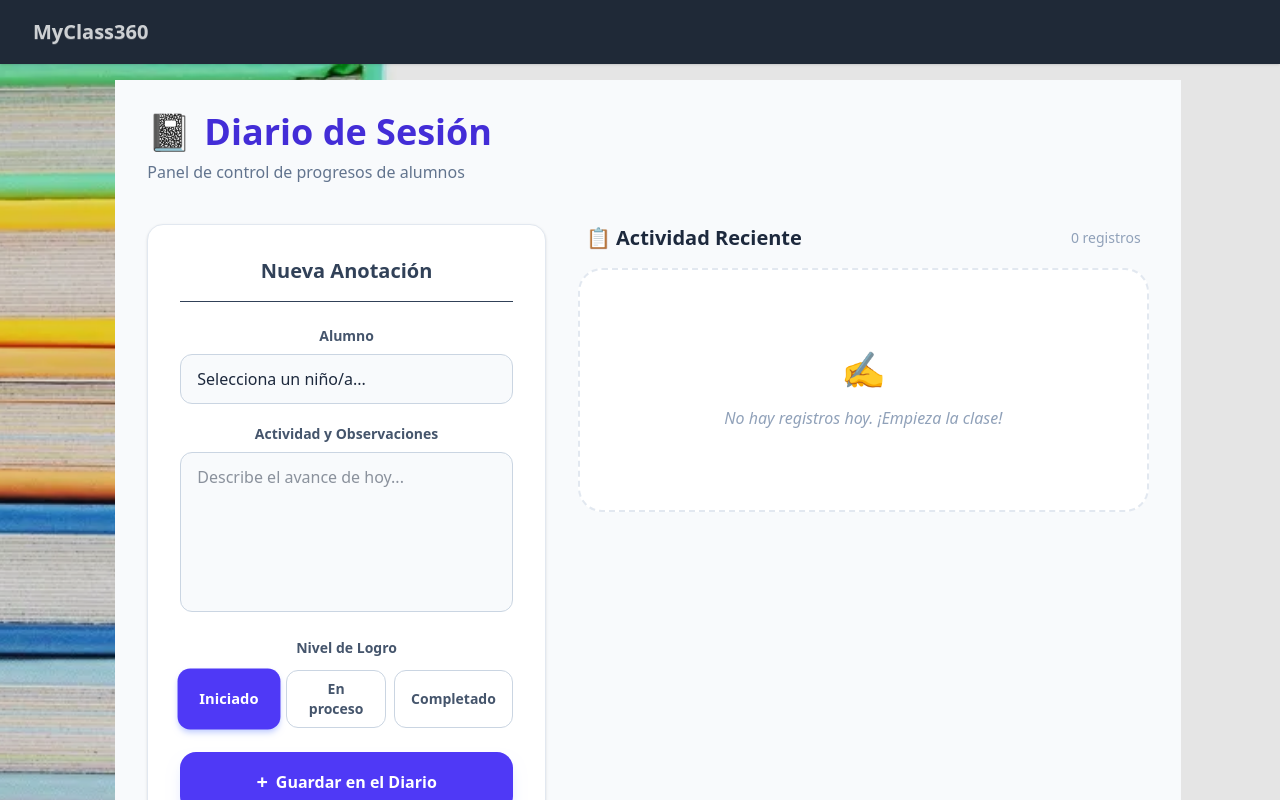
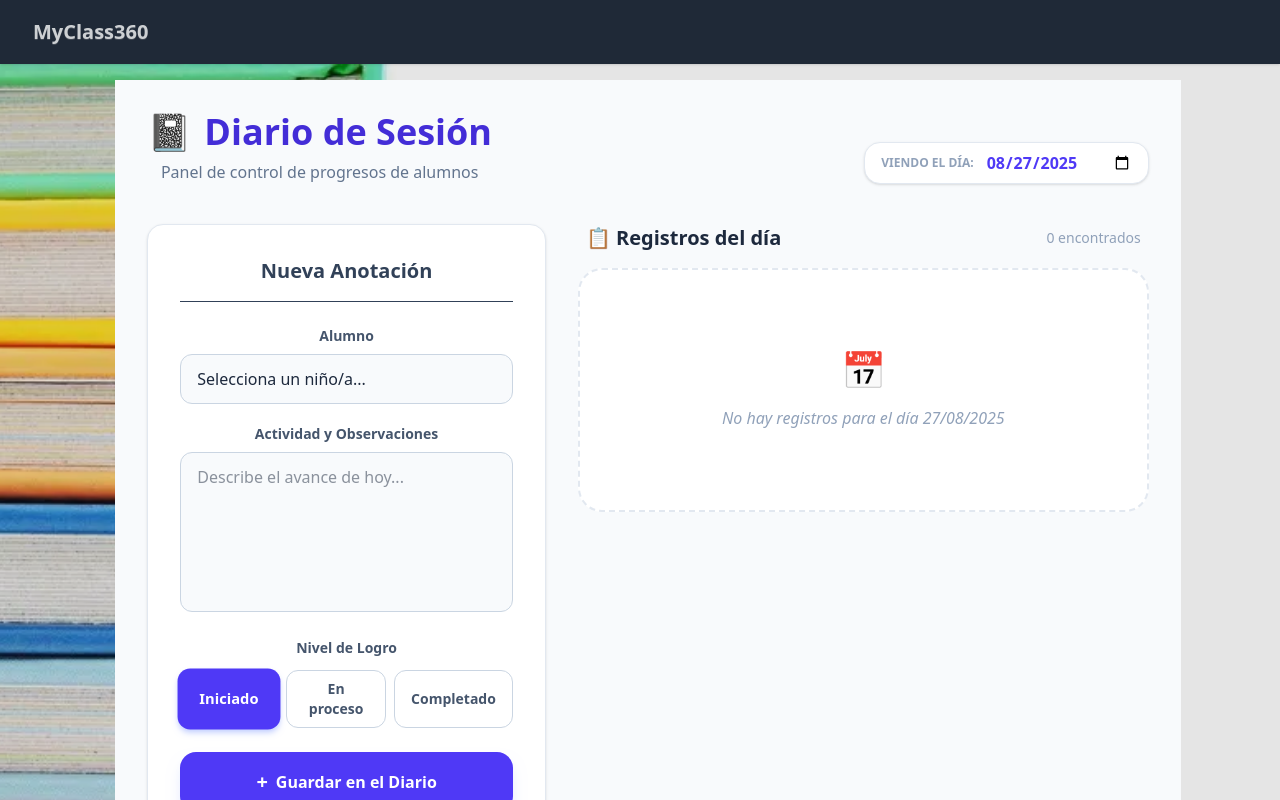
Before and after one commit to Sergiomsrs/MyClass360-AngularUI, an Angular app: page /class/registro in a window 1280 px wide. Shown: the top 800 px of the page. Built offline with nearby package versions, Linux system fonts and the light colour scheme.

Commit message:
feat: mejorar la funcionalidad del diario de sesión con filtrado por fecha y manejo de entradas

```diff
--- a/src/app/resources/registro/registro.html
+++ b/src/app/resources/registro/registro.html
@@ -1,12 +1,19 @@
 <div class="min-h-screen bg-slate-50 p-4 md:p-8 font-sans text-slate-800">
     <div class="max-w-7xl mx-auto">
 
-        <header class="mb-10 text-center md:text-left">
-            <h1
-                class="text-3xl md:text-4xl font-extrabold text-indigo-700 flex items-center justify-center md:justify-start gap-3">
+        <header class="mb-10 flex flex-col md:flex-row md:items-end justify-between gap-4">
+            <div>
+                <h1 class="text-3xl md:text-4xl font-extrabold text-indigo-700 flex items-center gap-3">
                     <span>📓</span> Diario de Sesión
                 </h1>
                 <p class="text-slate-500 mt-2">Panel de control de progresos de alumnos</p>
+            </div>
+
+            <div class="bg-white p-2 rounded-2xl shadow-sm border border-slate-200 flex items-center gap-3 px-4">
+                <label class="text-xs font-bold uppercase text-slate-400">Viendo el día:</label>
+                <input type="date" [ngModel]="fechaSeleccionada()" (ngModelChange)="fechaSeleccionada.set($event)"
+                    class="font-bold text-indigo-600 outline-none cursor-pointer">
+            </div>
         </header>
 
         <div class="grid grid-cols-1 lg:grid-cols-12 gap-8 items-start">
@@ -60,19 +67,20 @@
             <section class="lg:col-span-7 space-y-4">
                 <div class="flex items-center justify-between mb-4 px-2">
                     <h3 class="text-xl font-bold text-slate-800 flex items-center gap-2">
-                        📋 Actividad Reciente
+                        📋 Registros del día
                     </h3>
-                    <span class="text-sm font-medium text-slate-400">{{ diario().length }} registros</span>
+                    <span class="text-sm font-medium text-slate-400">{{ diarioFiltrado().length }} encontrados</span>
                 </div>
 
-                @if (diario().length === 0) {
+                @if (diarioFiltrado().length === 0) {
                 <div class="text-center py-20 bg-white rounded-3xl border-2 border-dashed border-slate-200">
-                    <div class="text-4xl mb-4">✍️</div>
-                    <p class="text-slate-400 italic">No hay registros hoy. ¡Empieza la clase!</p>
+                    <div class="text-4xl mb-4">📅</div>
+                    <p class="text-slate-400 italic text-balance">No hay registros para el día {{ fechaSeleccionada() |
+                        date:'dd/MM/yyyy' }}</p>
                 </div>
                 } @else {
-                <div class="grid grid-cols-1 md:grid-cols-2 lg:grid-cols-1 gap-4">
-                    @for (item of diario(); track $index) {
+                <div class="grid grid-cols-1 gap-4">
+                    @for (item of diarioFiltrado(); track item.fecha) {
                     <div
                         class="bg-white p-6 rounded-2xl border border-slate-200 shadow-sm hover:shadow-md transition-all relative overflow-hidden group">
                         <div [class]="{
@@ -82,11 +90,16 @@
                                 }" class="absolute left-0 top-0 bottom-0 w-2">
                         </div>
 
+                        <button (click)="borrarEntrada(item)"
+                            class="absolute top-4 right-4 opacity-0 group-hover:opacity-100 text-slate-300 hover:text-red-500 transition-all">
+                            🗑️
+                        </button>
+
                         <div class="flex justify-between items-start mb-3">
                             <div>
                                 <h4 class="font-black text-xl text-slate-900">{{ item.alumno }}</h4>
-                                <span
-                                    class="text-[10px] uppercase tracking-widest font-bold text-slate-400">Alumno/a</span>
+                                <span class="text-[10px] uppercase tracking-widest font-bold text-slate-400">Registro de
+                                    sesión</span>
                             </div>
                             <span class="text-xs font-bold text-indigo-500 bg-indigo-50 px-3 py-1 rounded-full">
                                 {{ item.fecha | date:'HH:mm' }}
@@ -94,19 +107,18 @@
                         </div>
 
                         <p
-                            class="text-slate-600 text-base leading-relaxed mb-4 bg-slate-50 p-3 rounded-lg border border-slate-100">
+                            class="text-slate-600 text-base leading-relaxed mb-4 bg-slate-50 p-4 rounded-xl border border-slate-100">
                             {{ item.trabajo }}
                         </p>
 
-                        <div class="flex items-center gap-2">
                         <span [class]="{
                                 'text-amber-700 bg-amber-100': item.progreso === 'Iniciado',
                                 'text-blue-700 bg-blue-100': item.progreso === 'En proceso',
                                 'text-emerald-700 bg-emerald-100': item.progreso === 'Completado'
-                                    }" class="text-xs uppercase tracking-wider font-black px-3 py-1 rounded-lg">
+                                }"
+                            class="text-xs uppercase tracking-wider font-black px-3 py-1 rounded-lg inline-block">
                             {{ item.progreso }}
                         </span>
-                        </div>
                     </div>
                     }
                 </div>
--- a/src/app/resources/registro/registro.ts
+++ b/src/app/resources/registro/registro.ts
@@ -1,6 +1,6 @@
-import { Component, signal } from '@angular/core';
+import { Component, signal, computed, effect } from '@angular/core'; // Añadimos computed y effect
 import { FormsModule } from '@angular/forms';
-import { CommonModule } from '@angular/common'; // Para el pipe de fecha
+import { CommonModule } from '@angular/common';
 
 @Component({
   selector: 'app-registro',
@@ -11,24 +11,58 @@ import { CommonModule } from '@angular/common'; // Para el pipe de fecha
 export class Registro {
   alumnos = ['Leo', 'Sofía', 'Martín', 'Elena', 'Hugo'];
 
-  // Signals para el formulario
+  // Signals del formulario
   alumnoSeleccionado = signal('');
   trabajoRealizado = signal('');
   progresoSeleccionado = signal('Iniciado');
 
-  // El diario de clase
-  diario = signal<any[]>([]);
+  // Nueva Signal para la fecha (por defecto hoy en formato YYYY-MM-DD)
+  fechaSeleccionada = signal(new Date().toISOString().split('T')[0]);
+
+  // Diario principal con persistencia
+  diario = signal<any[]>(this.cargarLocalStorage());
+
+  constructor() {
+    // Cada vez que 'diario' cambie, guardamos en LocalStorage automáticamente
+    effect(() => {
+      localStorage.setItem('diario_clase', JSON.stringify(this.diario()));
+    });
+  }
+
+  // Filtrar el diario para mostrar solo lo de la fecha elegida
+  diarioFiltrado = computed(() => {
+    return this.diario().filter(item => {
+      const fechaItem = new Date(item.fecha).toISOString().split('T')[0];
+      return fechaItem === this.fechaSeleccionada();
+    });
+  });
+
+  private cargarLocalStorage() {
+    const datos = localStorage.getItem('diario_clase');
+    return datos ? JSON.parse(datos) : [];
+  }
 
   agregarEntrada() {
     if (!this.alumnoSeleccionado() || !this.trabajoRealizado()) return;
 
+    // Creamos la fecha combinando el día elegido con la hora actual
+    const ahora = new Date();
+    const [year, month, day] = this.fechaSeleccionada().split('-').map(Number);
+    const fechaRegistro = new Date(year, month - 1, day, ahora.getHours(), ahora.getMinutes());
+
     this.diario.update(actual => [{
       alumno: this.alumnoSeleccionado(),
-      fecha: new Date(),
+      fecha: fechaRegistro,
       trabajo: this.trabajoRealizado(),
       progreso: this.progresoSeleccionado()
     }, ...actual]);
 
     this.trabajoRealizado.set('');
   }
+
+  borrarEntrada(indexGlobal: any) {
+    if (confirm('¿Seguro que quieres borrar esta nota?')) {
+      this.diario.update(actual => actual.filter(item => item !== indexGlobal));
+    }
+  }
 }
```
Lines whose indentation alone changed are shown as unchanged.
